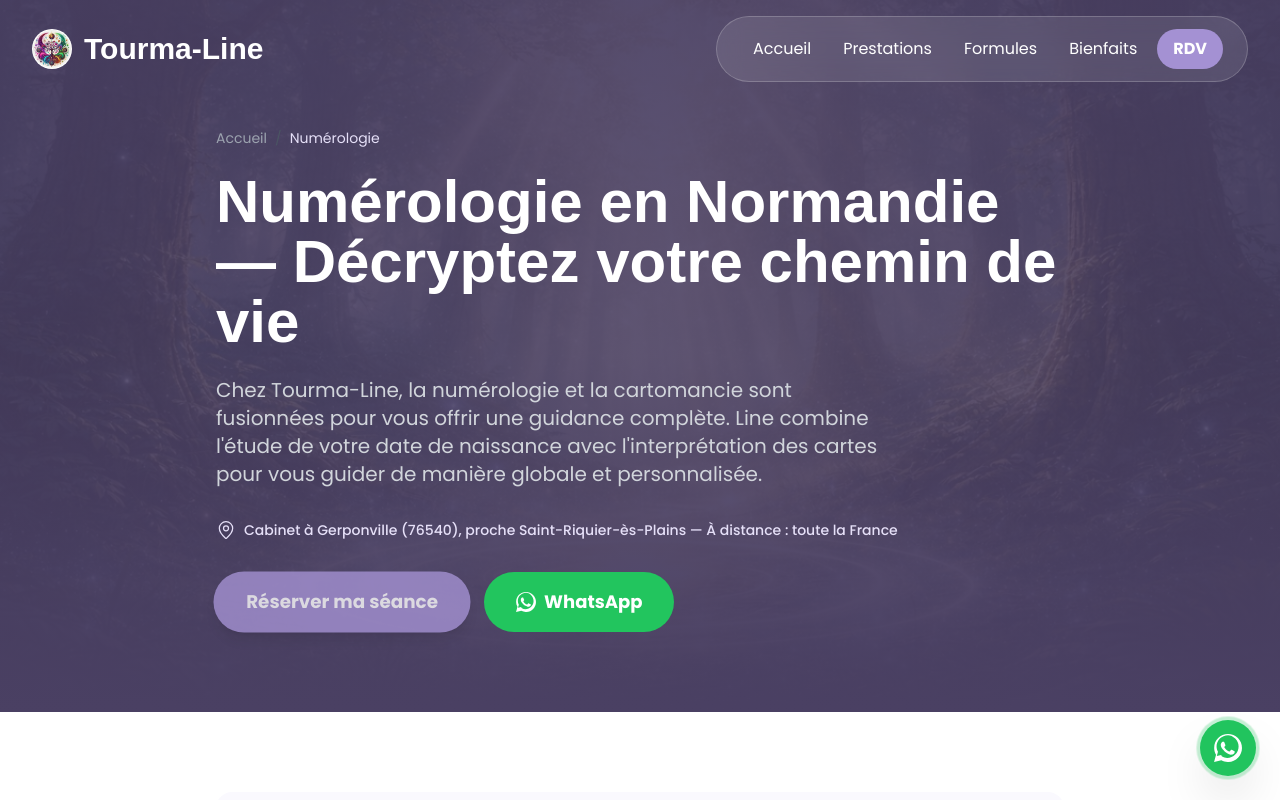
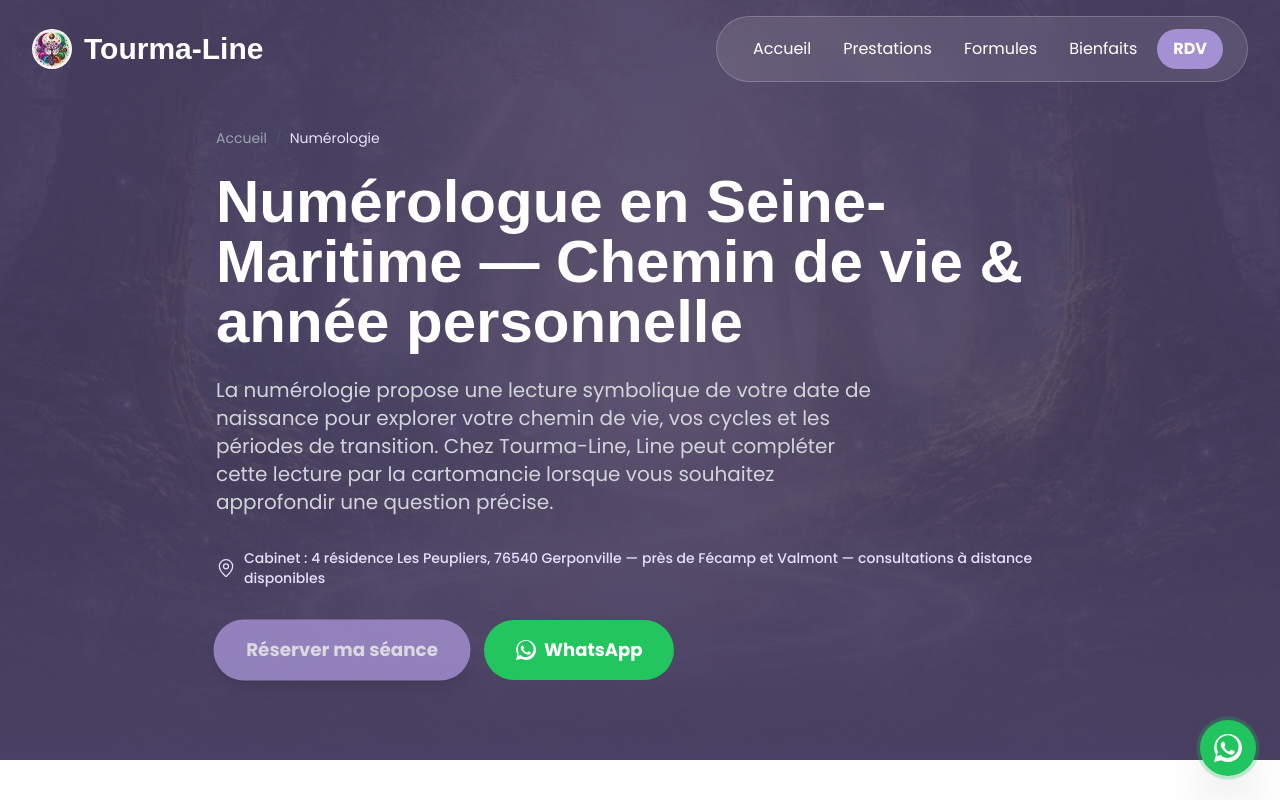
Before and after one commit to Creativityliberty/Tourma-line, a React (Vite) app: page /numerologie in a window 1280 px wide. Shown: the top 800 px of the page. Built offline with nearby package versions, Linux system fonts and the light colour scheme; a web font is replaced by a local one.

Commit message:
seo: strengthen numerology pillar and fix local NAP

```diff
--- a/src/pages/NumerologiePage.tsx
+++ b/src/pages/NumerologiePage.tsx
@@ -7,29 +7,30 @@ export const NumerologiePage = () => {
   return (
     <>
       <Helmet>
-        <title>Numérologue en Normandie | Consultation Chemin de Vie — Tourma-Line</title>
+        <title>Numérologue en Seine-Maritime | Chemin de vie — Tourma-Line</title>
         <meta
           name="description"
-          content="Numérologue en Seine-Maritime : décryptez votre chemin de vie, année personnelle et défis. Consultation à Gerponville (76) ou à distance, toute la France. Réponses concrètes dès aujourd'hui. RDV en ligne."
+          content="Numérologue en Seine-Maritime : chemin de vie, année personnelle et cycles. Consultation à Gerponville près de Fécamp et Valmont, ou à distance. RDV en ligne."
         />
         <meta name="robots" content="index, follow" />
         <link rel="canonical" href="https://www.tourma-line.fr/numerologie" />
         <script type="application/ld+json">{JSON.stringify({
           "@context": "https://schema.org",
           "@type": "Service",
-          "name": "Consultation de Numérologie",
+          "name": "Consultation de numérologie",
           "provider": {
             "@type": "Person",
-            "name": "Line",
+            "name": "Line Simon",
             "jobTitle": "Numérologue",
             "url": "https://www.tourma-line.fr/"
           },
           "areaServed": [
             { "@type": "City", "name": "Gerponville" },
             { "@type": "AdministrativeArea", "name": "Seine-Maritime" },
+            { "@type": "AdministrativeArea", "name": "Normandie" },
             { "@type": "Country", "name": "France" }
           ],
-          "description": "Consultation de numérologie personnalisée à partir de votre date de naissance. Décryptage de votre chemin de vie, année personnelle et défis actuels.",
+          "description": "Consultation de numérologie à partir de la date de naissance : chemin de vie, année personnelle, cycles et pistes de réflexion personnalisées.",
           "url": "https://www.tourma-line.fr/numerologie",
           "offers": {
             "@type": "Offer",
@@ -41,12 +42,12 @@ export const NumerologiePage = () => {
       </Helmet>
       <ServicePage
         title="Numérologie"
-        headline="Numérologie en Normandie — Décryptez votre chemin de vie"
-        metaDescription="Numérologue à Gerponville, Fécamp, Seine-Maritime et à distance."
+        headline="Numérologue en Seine-Maritime — Chemin de vie & année personnelle"
+        metaDescription="Numérologue à Gerponville, près de Fécamp et Valmont, et à distance."
         heroImage="/hero-tourma-line.jpg"
-        heroImageAlt="Line, numérologue en Normandie — consultation de numérologie"
-        intro="Chez Tourma-Line, la numérologie et la cartomancie sont fusionnées pour vous offrir une guidance complète. Line combine l'étude de votre date de naissance avec l'interprétation des cartes pour vous guider de manière globale et personnalisée."
-        localInfo="Cabinet à Gerponville (76540), proche Saint-Riquier-ès-Plains — À distance : toute la France"
+        heroImageAlt="Line Simon, numérologue en Seine-Maritime — consultation à Gerponville"
+        intro="La numérologie propose une lecture symbolique de votre date de naissance pour explorer votre chemin de vie, vos cycles et les périodes de transition. Chez Tourma-Line, Line peut compléter cette lecture par la cartomancie lorsque vous souhaitez approfondir une question précise."
+        localInfo="Cabinet : 4 résidence Les Peupliers, 76540 Gerponville — près de Fécamp et Valmont — consultations à distance disponibles"
         breadcrumb="Numérologie"
         canonicalPath="/numerologie"
         ctaText="Réserver ma séance"
@@ -55,47 +56,47 @@ export const NumerologiePage = () => {
             icon: <HashIcon className="w-8 h-8" />,
             heading: "Qu'est-ce que la numérologie ?",
             content:
-              "La numérologie est une science ancienne qui étudie l'influence des nombres sur notre existence. Chaque nombre issu de votre date de naissance possède une vibration particulière qui révèle des aspects profonds de votre personnalité, de votre chemin de vie, et des cycles que vous traversez. Ce n'est pas de la magie : c'est une lecture précise et structurée que Line pratique depuis plusieurs années.",
+              "La numérologie est une pratique d'interprétation symbolique des nombres associés notamment à la date de naissance. Line s'en sert comme support de réflexion pour explorer votre chemin de vie, vos cycles personnels, vos forces et les thèmes qui reviennent dans votre parcours.",
           },
           {
             icon: <CompassIcon className="w-8 h-8" />,
-            heading: "Ce que la numérologie révèle",
+            heading: "Chemin de vie, année personnelle et cycles",
             content:
-              "Grâce à votre date de naissance, Line déchiffre votre nombre chemin de vie (votre mission de fond), votre année personnelle (le cycle actuel que vous traversez), vos forces et défis récurrents, ainsi que les thèmes de vie qui se rejouent. Beaucoup de clients témoignent d'une résonnance immédiate : 'comme si elle connaissait ma vie sans que je lui aie rien dit'.",
+              "À partir de votre date de naissance, Line étudie notamment votre chemin de vie et votre année personnelle. L'objectif est de mettre en perspective la période que vous traversez et de faire émerger des pistes de réflexion concrètes sur vos choix, vos priorités et vos transitions.",
           },
           {
             icon: <BriefcaseIcon className="w-8 h-8" />,
             heading: "Pour quelles situations consulter ?",
             content:
-              "Vous traversez une période de doute professionnel, une remise en question personnelle, une rupture, un deuil ou un tournant de vie ? La numérologie aide à clarifier ce qui se passe réellement, à comprendre pourquoi certains schémas se répètent, et à identifier la direction juste pour avancer.",
+              "Une consultation peut être utile lorsque vous souhaitez prendre du recul sur une transition professionnelle, une relation, un changement de cap ou une période de questionnement personnel. La séance vise à vous apporter un cadre de lecture et des éléments de réflexion, sans décider à votre place.",
           },
           {
             icon: <MapPinIcon className="w-8 h-8" />,
-            heading: "Consultation à Gerponville ou à distance",
+            heading: "Numérologue à Gerponville, près de Fécamp et Valmont",
             content:
-              "Line reçoit en cabinet au 4 rue de Givrandville à Gerponville (76540, Seine-Maritime), proche de Saint-Riquier-ès-Plains. Pour ceux qui n'habitent pas en Normandie, les consultations de numérologie sont disponibles par téléphone ou visio pour toute la France. Réservation en ligne via Cal.com.",
+              "Line Simon vous reçoit sur rendez-vous au 4 résidence Les Peupliers, 76540 Gerponville, en Seine-Maritime. Le cabinet est situé dans le secteur de Fécamp, Valmont et Cany-Barville. Les consultations sont également proposées à distance par téléphone ou visioconférence.",
           },
         ]}
         faq={[
           {
             question: "Ai-je besoin de préparer quelque chose avant la consultation de numérologie ?",
             answer:
-              "Non, seule votre date de naissance est nécessaire. Vous pouvez venir avec des questions ou simplement avec le besoin de comprendre ce que vous traversez — la séance s'adapte.",
+              "Votre date de naissance est la base de la séance. Vous pouvez également préparer les questions ou les sujets que vous souhaitez explorer afin d'orienter l'échange vers ce qui compte le plus pour vous.",
           },
           {
-            question: "Est-ce que la numérologie peut m'aider en période de transition professionnelle ?",
+            question: "Peut-on consulter une numérologue pour une transition professionnelle ?",
             answer:
-              "Oui. La numérologie identifie vos cycles personnels et vos forces naturelles, ce qui aide à clarifier les décisions professionnelles, comprendre les blocages récurrents et prendre confiance dans vos choix.",
+              "Oui, si vous cherchez un support de réflexion pour prendre du recul sur une période de changement. La numérologie ne remplace pas un conseil professionnel, mais elle peut fournir un angle de lecture complémentaire sur vos cycles et vos priorités.",
           },
           {
-            question: "La consultation de numérologie est-elle disponible à distance depuis toute la France ?",
+            question: "La consultation de numérologie est-elle disponible à distance ?",
             answer:
-              "Absolument. Les consultations par téléphone ou visio sont disponibles pour toute la France, sans déplacement. La qualité de la lecture est identique à une séance en présentiel.",
+              "Oui. Les consultations peuvent se faire par téléphone ou visioconférence, en France comme à l'étranger francophone. Les modalités sont précisées lors de la réservation.",
           },
           {
-            question: "Combien de temps dure une consultation de numérologie avec Line ?",
+            question: "Combien de temps dure une consultation avec Line ?",
             answer:
-              "Les séances de guidance complète, combinant numérologie et cartomancie, durent généralement entre 1h et 1h30, selon les thèmes abordés. Un enregistrement audio peut être fourni sur demande.",
+              "La durée dépend de la formule choisie et des sujets abordés. Les informations pratiques et les tarifs à jour sont indiqués sur la page Prestations et lors de la réservation.",
           },
         ]}
       />
```
